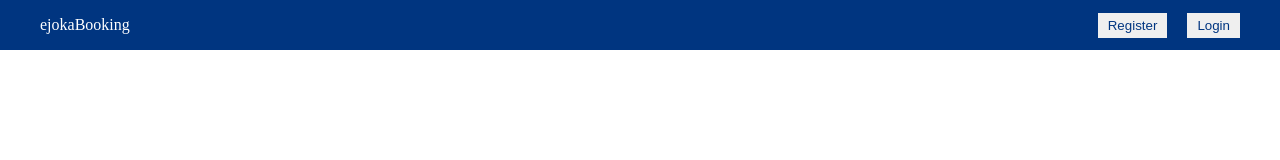
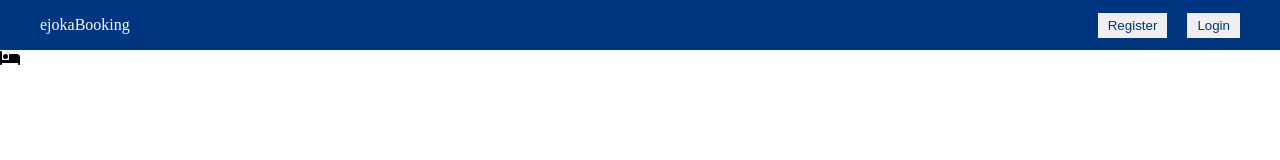
Before and after one commit to emmanuelkamala/booking, a React (Create React App) app: page / in a window 1280 px wide. Shown: the top 160 px of the page. Built offline with nearby package versions, Linux system fonts and the light colour scheme.

Commit message:
Install fontawesome

```diff
--- a/package.json
+++ b/package.json
@@ -3,6 +3,10 @@
   "version": "0.1.0",
   "private": true,
   "dependencies": {
+    "@fortawesome/fontawesome-svg-core": "^6.2.0",
+    "@fortawesome/free-regular-svg-icons": "^6.2.0",
+    "@fortawesome/free-solid-svg-icons": "^6.2.0",
+    "@fortawesome/react-fontawesome": "^0.2.0",
     "@testing-library/jest-dom": "^5.16.5",
     "@testing-library/react": "^13.4.0",
     "@testing-library/user-event": "^13.5.0",
--- a/src/components/header/Header.jsx
+++ b/src/components/header/Header.jsx
@@ -1,3 +1,5 @@
+import { faBed } from '@fortawesome/free-solid-svg-icons';
+import { FontAwesomeIcon } from '@fortawesome/react-fontawesome';
 import './header.css';
 
 const Header = () => {
@@ -5,7 +7,7 @@
     <div className="header">
       <div className="headerList">
         <div className="headerListitem">
-
+          <FontAwesomeIcon icon={faBed} />
         </div>
       </div>
     </div>
--- a/src/components/navbar/Navbar.jsx
+++ b/src/components/navbar/Navbar.jsx
@@ -10,7 +10,6 @@
           <button className="navButton">Login</button>
         </div>
       </div>
-
     </div>
   )
 }
--- a/src/pages/home/Home.jsx
+++ b/src/pages/home/Home.jsx
@@ -1,3 +1,4 @@
+import Header from '../../components/header/Header';
 import Navbar from '../../components/navbar/Navbar';
 import './home.css';
 
@@ -5,6 +6,7 @@
   return (
     <div>
       <Navbar />
+      <Header />
     </div>
   )
 }
```
Also changed, not shown: 1 other file (tests, documents, lock files or other folders).
